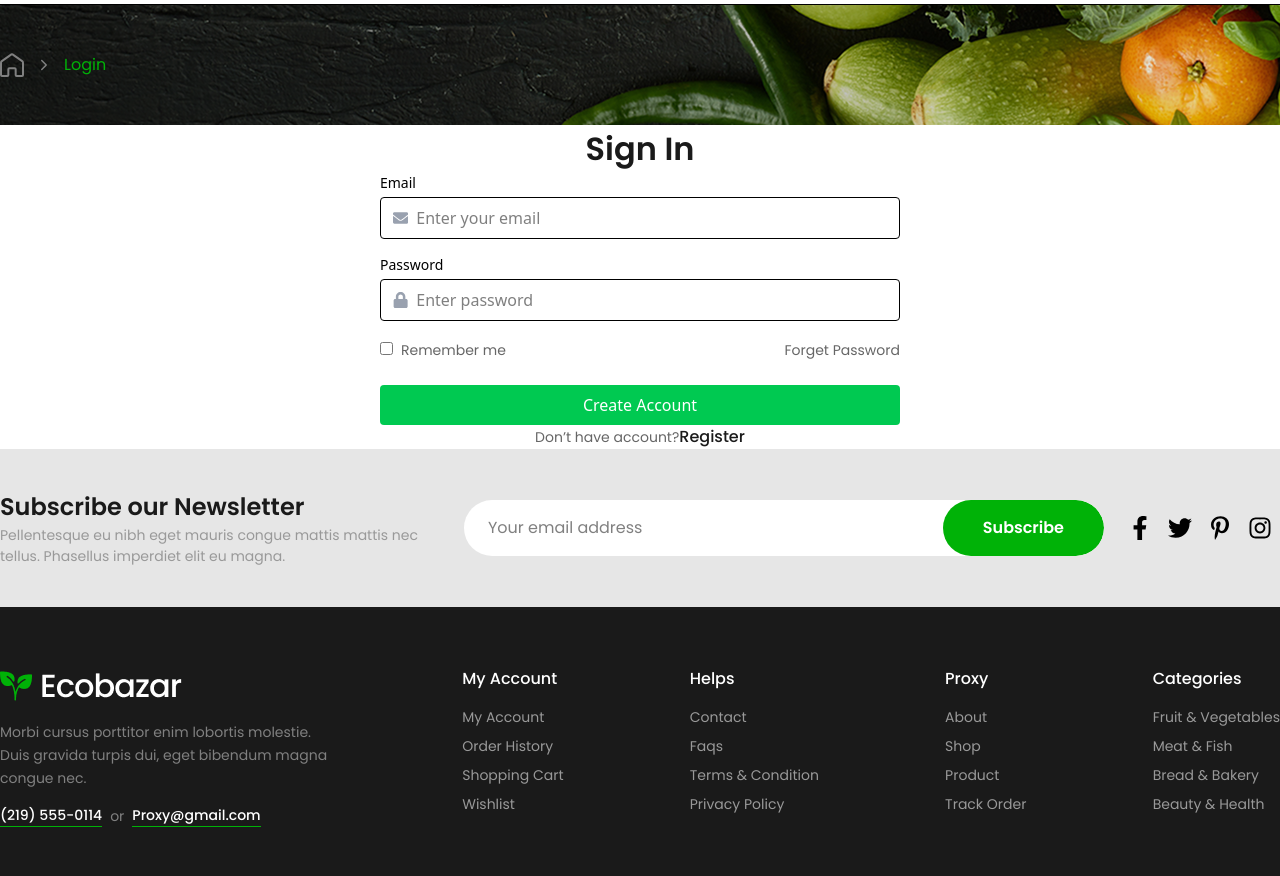
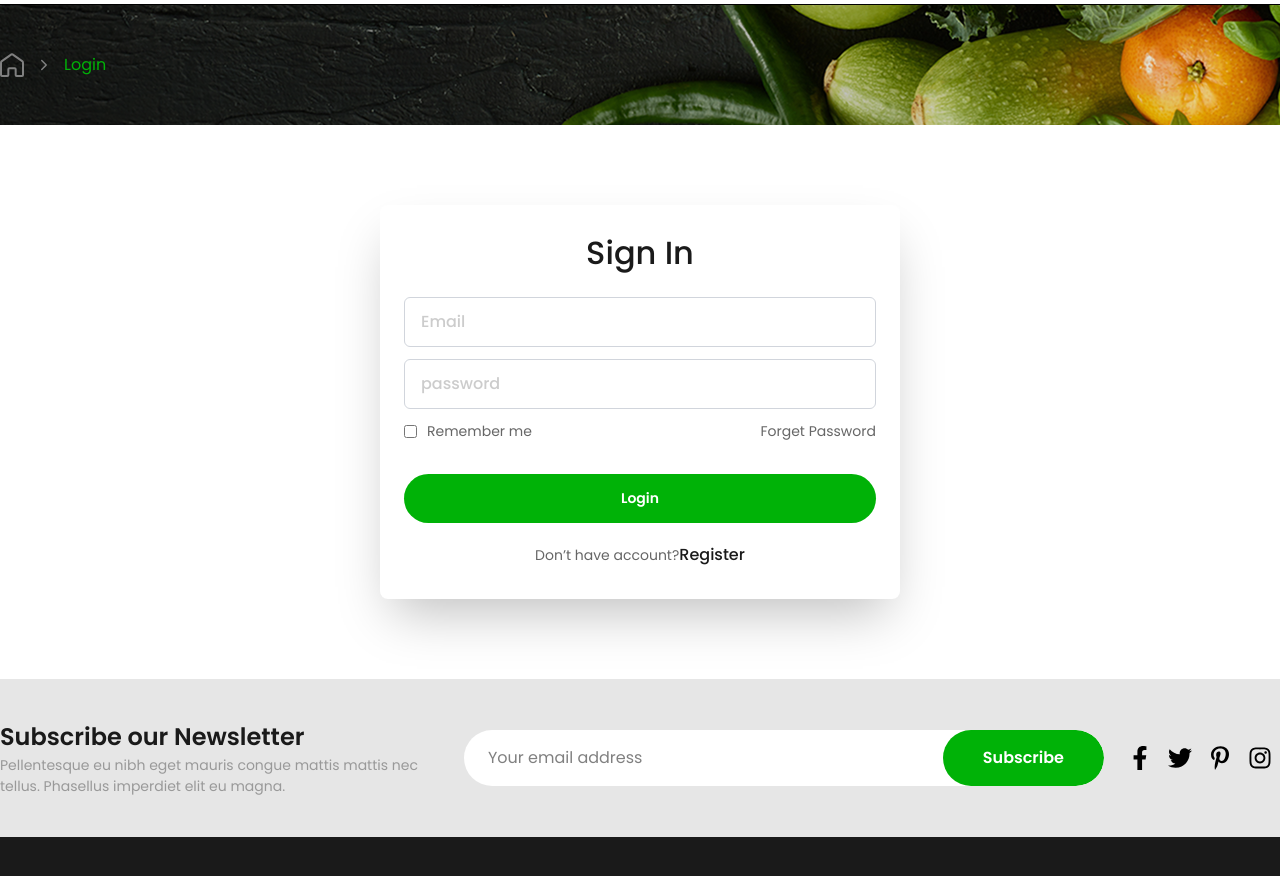
Before and after one commit to remenisite/E-commarce-Ecobazar, a React (Vite) app: page /signin in a window 1280 px wide. Shown: the part 460-1336 px from the top of the page. Built offline with nearby package versions, Linux system fonts and the light colour scheme.

Commit message:
change code add edit jsx

```diff
--- a/src/components/accountForm/SigninForm.jsx
+++ b/src/components/accountForm/SigninForm.jsx
@@ -1,6 +1,8 @@
 import React from "react";
 import { FaEnvelope, FaLock } from 'react-icons/fa';
 import Breadcrumbs from '../utils/Breadcrumbs';
+import Button from "../ui/Button";
+import Input from "../ui/Input";
 
 
 
@@ -9,56 +11,27 @@ const SigninForm = () => {
     <>
       <Breadcrumbs h2={"Login"} />
       <section className="">
-        <div className="container flex justify-center ">
-          <div className="w-[520px]">
-            <form>
-              {/* Email Field */}
-              <div className="mb-4">
-                <h2 className="text-[32px] font-semibold font-main text-text text-center">Sign In</h2>
-                <label className="block text-sm font-medium mb-1">Email</label>
-                <div className="flex items-center border rounded px-3 py-2">
-                  <FaEnvelope className="text-gray-400 mr-2" />
-                  <input
-                    type="email"
-                    className="w-full outline-none"
-                    placeholder="Enter your email"
-                  />
-                </div>
+        <div className="container flex justify-center py-[80px]">
+          <div className="w-[520px] bg-white shadow-2xl pt-[24px] pb-[32px] rounded-[8px] text-center">
+                        <h2 className="text-[32px] font-medium font-main text-text mb-[20px]">Sign In</h2>
+            <form className="flex flex-col gap-[12px] px-[24px]">
+              <Input type="email" placeholder={'Email'} className=" placeholder:text-[16px] font-medium font-main text-[#999999]" />
+              <Input type="password" placeholder={'password'} className=" placeholder:text-[16px] font-medium font-main text-[#999999]" />
+
+<div className=" flex justify-between">
+
+              <div className=" flex gap-[10px] items-center">
+                <input id="link" type="checkbox" className=" text-[30px]" />
+                <label
+                  htmlFor="link"
+                  className="text-center text-[14px] font-normal font-main text-[#666666]"
+                  >
+        Remember me
+                </label>
               </div>
-
-              {/* Password Field */}
-              <div className="mb-4">
-                <label className="block text-sm font-medium mb-1">
-                  Password
-                </label>
-                <div className="flex items-center border rounded px-3 py-2">
-                  <FaLock className="text-gray-400 mr-2" />
-                  <input
-                    type="password"
-                    className="w-full outline-none"
-                    placeholder="Enter password"
-                  />
-                </div>
-              </div>
-
-
-              {/* Terms Checkbox */}
-              <div className="mb-6 flex justify-between items-center">
-                <div>
-
-                <input id="link" type="checkbox" className="mr-2" />
-                <label htmlFor="link" className="text-[14px] font-normal font-main text-[#666666]">Remember me</label>
-                </div>
-                <a href="/"> <label className="text-[14px] font-normal font-main text-[#666666]">Forget Password</label></a>
-              </div>
-
-              {/* Submit Button */}
-              <button
-                type="submit"
-                className="w-full bg-green-500 text-white py-2 rounded hover:bg-green-600 transition"
-              >
-                Create Account
-              </button>
+              <a href="/" className=" text-[14px] font-normal font-main text-[#666666]">Forget Password</a>
+                  </div>
+              <Button className="my-[20px]" >Login</Button>
             </form>
 
             {/* Login Link */}
--- a/src/components/accountForm/SignupForm.jsx
+++ b/src/components/accountForm/SignupForm.jsx
@@ -1,88 +1,50 @@
-import React from 'react';
-import { FaEnvelope, FaLock } from 'react-icons/fa';
-import Breadcrumbs from '../utils/Breadcrumbs';
-import NewsletterSection from '../utils/NewsletterSection';
+import React from "react";
+import { FaEnvelope, FaLock } from "react-icons/fa";
+import Breadcrumbs from "../utils/Breadcrumbs";
+import NewsletterSection from "../utils/NewsletterSection";
+import Input from "../ui/Input";
+import Button from "../ui/Button";
 
 const SignupForm = () => {
   return (
     <>
       <Breadcrumbs h2={"Create Account"} />
       <div className="">
-      <div className="container flex justify-center ">
+        <div className="container flex justify-center py-[80px]  ">
+          <div className="w-[520px] bg-white shadow-2xl pt-[24px] pb-[32px] rounded-[8px] text-center">
+            <h2 className="text-[32px] font-medium font-main text-text mb-[20px]">Create Account</h2>
+            <form className="flex flex-col gap-[12px] px-[24px]">
+              <Input type="email" placeholder={'Email'} className=" placeholder:text-[16px] font-medium font-main text-[#999999]" />
+              <Input type="password" placeholder={'password'} className=" placeholder:text-[16px] font-medium font-main text-[#999999]" />
+              <Input type="password" placeholder={'Confirm password'} className=" placeholder:text-[16px] font-medium font-main text-[#999999]" />
 
-
-<div className='w-[520px]'>
-
-        <form>
-          {/* Email Field */}
-          <div className="mb-4">
-            <label className="block text-sm font-medium mb-1">Email</label>
-            <div className="flex items-center border rounded px-3 py-2">
-              <FaEnvelope className="text-gray-400 mr-2" />
-              <input
-                type="email"
-                className="w-full outline-none"
-                placeholder="Enter your email"
-              />
+              <div className=" flex gap-[10px] items-center">
+                <input id="link" type="checkbox" className=" text-[30px]" />
+                <label
+                  htmlFor="link"
+                  className="text-center text-[14px] font-normal font-main text-[#666666]"
+                >
+                  Accept all terms & Conditions
+                </label>
               </div>
-          </div>
-
-          {/* Password Field */}
-          <div className="mb-4">
-            <label className="block text-sm font-medium mb-1">Password</label>
-            <div className="flex items-center border rounded px-3 py-2">
-              <FaLock className="text-gray-400 mr-2" />
-              <input
-                type="password"
-                className="w-full outline-none"
-                placeholder="Enter password"
-              />
-            </div>
-          </div>
-
-          {/* Confirm Password Field */}
-          <div className="mb-4">
-            <label className="block text-sm font-medium mb-1">Confirm Password</label>
-            <div className="flex items-center border rounded px-3 py-2">
-              <FaLock className="text-gray-400 mr-2" />
-              <input
-                type="password"
-                className="w-full outline-none"
-                placeholder="Confirm password"
-              />
-            </div>
-          </div>
-
-          {/* Terms Checkbox */}
-          <div className="mb-6 flex items-center">
-            <input id='link' type="checkbox" className="mr-2 text-[30px]" />
-            <label htmlFor='link' className="text-center text-[14px] font-normal font-main text-[#666666]">Accept all terms & Conditions</label>
-          </div>
-
-          {/* Submit Button */}
-          <button
-            type="submit"
-            className="w-full bg-green-500 text-white py-2 rounded hover:bg-green-600 transition"
-          >
-            Create Account
-          </button>
+              <Button className="my-[20px]" >Create Account</Button>
             </form>
-
 
             {/* Login Link */}
             <p className="text-center text-[14px] font-normal font-main text-[#666666]">
               Already have account
-              <a href="/signin" className="text-[16px] font-medium font-main text-text">
+              <a
+                href="/signin"
+                className="text-[16px] font-medium font-main text-text"
+              >
                 Login
               </a>
             </p>
           </div>
-
         </div>
       </div>
       <NewsletterSection />
     </>
-
   );
 };
 
--- /dev/null
+++ b/src/components/ui/Button.jsx
@@ -0,0 +1,48 @@
+import React from "react";
+
+const baseStyles ="inline-flex cursor-pointer items-center justify-center font-medium rounded-full transition-colors focus:outline-none focus:ring-2 focus:ring-offset-2";
+
+const variants = {
+  primary: "bg-green text-white hover:bg-blue-700 focus:ring-blue-500",
+  secondary: "bg-gray-600 text-white hover:bg-gray-700 focus:ring-gray-500",
+  outline:
+    "border border-gray-300 text-gray-700 hover:bg-gray-100 focus:ring-gray-400",
+  danger: "bg-red-600 text-white hover:bg-red-700 focus:ring-red-500",
+};
+
+const sizes = {
+  sm: "px-3 py-1.5 text-sm",
+  md: "w-full py-[14px] text-[14px] font-semibold text-white font-main",
+  lg: "px-5 py-2.5 text-base",
+};
+
+const Button = ({
+  children,
+  type = "button",
+  variant = "primary",
+  size = "md",
+  disabled = false,
+  className = "",
+  onClick,
+  ...props
+}) => {
+  return (
+    <button
+      type={type}
+      disabled={disabled}
+      onClick={onClick}
+      className={`
+        ${baseStyles}
+        ${variants[variant]}
+        ${sizes[size]}
+        ${disabled ? "opacity-50 cursor-not-allowed" : ""}
+        ${className}
+      `}
+      {...props}
+    >
+      {children}
+    </button>
+  );
+};
+
+export default Button;
--- /dev/null
+++ b/src/components/ui/Input.jsx
@@ -0,0 +1,72 @@
+import React from "react";
+
+const baseStyles = "w-[472px] rounded-[6px] border px-[16px] py-[14px] text-sm transition focus:outline-none focus:ring-2";
+
+const sizes = {
+  sm: "px-3 py-1.5 text-sm",
+  md: "px-3 py-2 text-sm",
+  lg: "px-4 py-3 text-base",
+};
+
+const Input = ({
+  label,
+  type = "text",
+  name,
+  value,
+  onChange,
+  placeholder,
+  error,
+  helperText,
+  size = "md",
+  disabled = false,
+  className = "",
+  ...props
+}) => {
+  return (
+    <div className="w-full">
+      {/* Label */}
+      {label && (
+        <label
+          htmlFor={name}
+          className="mb-1 block text-sm font-medium text-gray-700"
+        >
+          {label}
+        </label>
+      )}
+
+      {/* Input */}
+      <input
+        id={name}
+        name={name}
+        type={type}
+        value={value}
+        disabled={disabled}
+        onChange={onChange}
+        placeholder={placeholder}
+        className={`
+          ${baseStyles}
+          ${sizes[size]}
+          ${
+            error
+              ? "border-red-500 focus:ring-red-500"
+              : "border-gray-300 focus:ring-blue-500"
+          }
+          ${disabled ? "bg-gray-100 cursor-not-allowed" : ""}
+          ${className}
+        `}
+        {...props}
+      />
+
+      {/* Helper / Error Text */}
+      {(helperText || error) && (
+        <p
+          className={`mt-1 text-xs ${error ? "text-red-600" : "text-gray-500"}`}
+        >
+          {error || helperText}
+        </p>
+      )}
+    </div>
+  );
+};
+
+export default Input;
```
Also changed, not shown: src/components/home/Instragram.jsx (+67 -24 lines), src/components/layout/Navbar.jsx (+6 -6 lines). Lines whose indentation alone changed are shown as unchanged.
